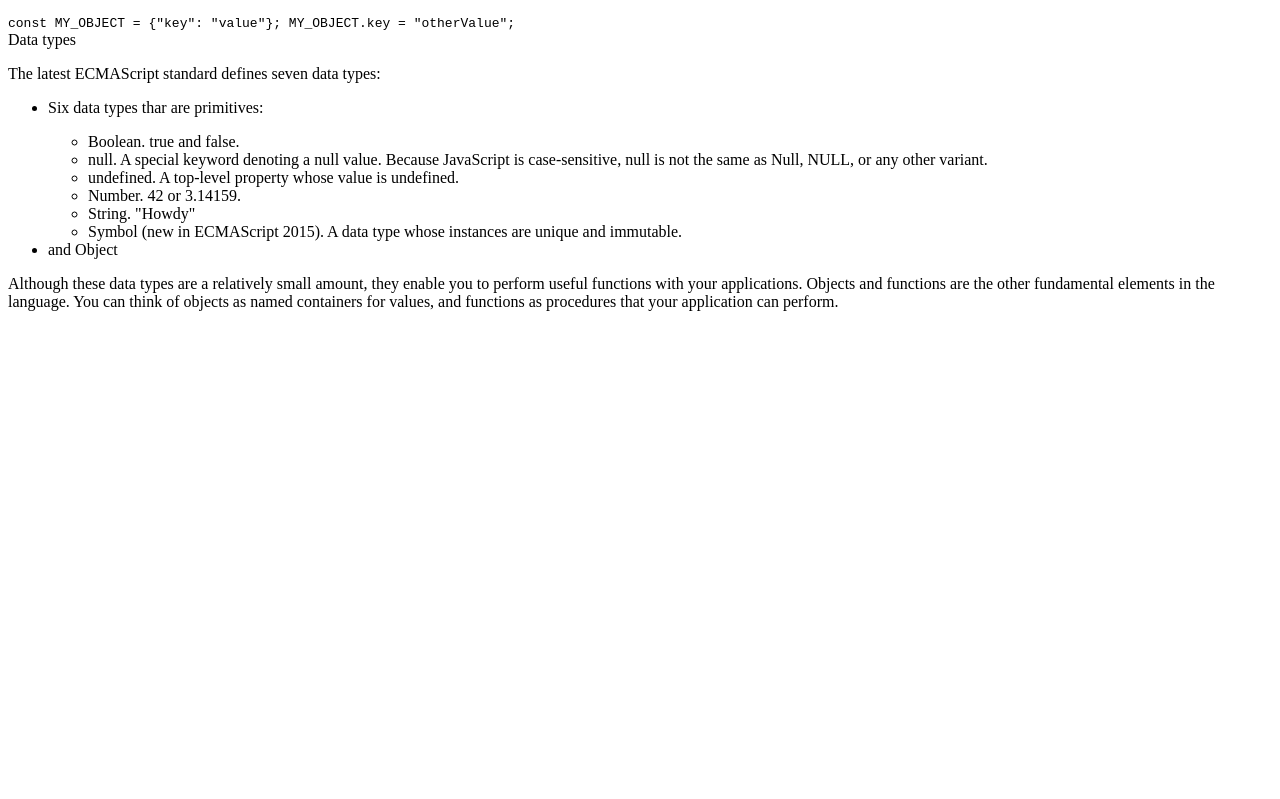
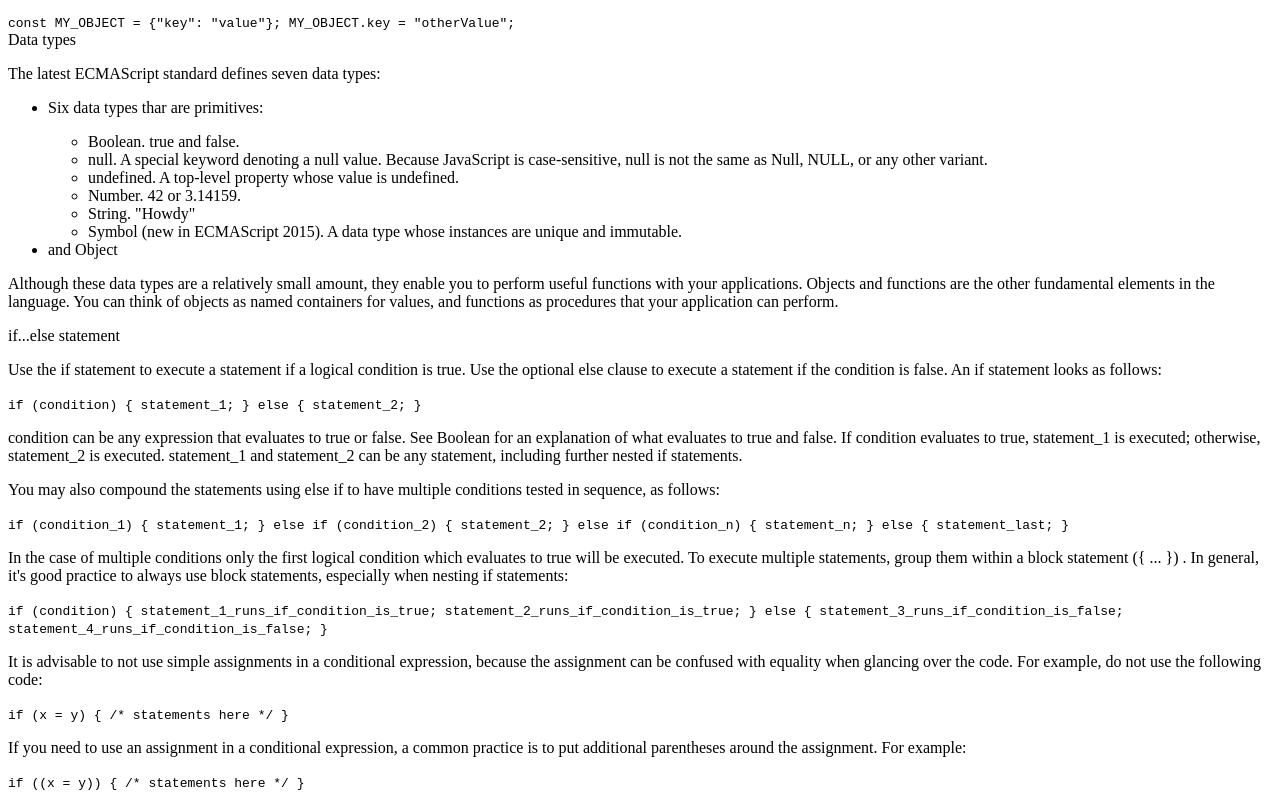
Before and after one commit to td-chris/FCC-documentation-page, a plain HTML site: page index.html in a window 1280 px wide. Shown: the part 1849-2648 px from the top of the page. Before the commit the page ends 2176 px from the top, so only its background shows below. Drawn offline with Linux system fonts and the light colour scheme.

Commit message:
Feat: create if...else statement section

```diff
--- a/index.html
+++ b/index.html
@@ -307,7 +307,66 @@
             </article>
         </section>
 
+        <section class="main-section" id="if...else_statement">
+            <header>if...else statement</header>
+            <article>
+                <p>
+                    Use the if statement to execute a statement if a logical condition is
+                    true. Use the optional else clause to execute a statement if the condition
+                    is false. An if statement looks as follows:
+                </p>
 
+                <code>if (condition) { statement_1; } else { statement_2; }</code>
+
+                <p>
+                    condition can be any expression that evaluates to true or false. See
+                    Boolean for an explanation of what evaluates to true and false. If
+                    condition evaluates to true, statement_1 is executed; otherwise,
+                    statement_2 is executed. statement_1 and statement_2 can be any statement,
+                    including further nested if statements.
+                </p>
+
+                <p>
+                    You may also compound the statements using else if to have multiple
+                    conditions tested in sequence, as follows:
+                </p>
+
+                <code>
+                    if (condition_1) { statement_1; } else if (condition_2) { statement_2;
+                    } else if (condition_n) { statement_n; } else { statement_last; }
+                </code>
+
+                <p>
+                    In the case of multiple conditions only the first logical condition which
+                    evaluates to true will be executed. To execute multiple statements, group
+                    them within a block statement ({ ... }) . In general, it's good practice
+                    to always use block statements, especially when nesting if statements:
+                </p>
+
+                <code>
+                    if (condition) { statement_1_runs_if_condition_is_true;
+                        statement_2_runs_if_condition_is_true; } else {
+                        statement_3_runs_if_condition_is_false;
+                        statement_4_runs_if_condition_is_false; }
+                </code>
+
+                <p>
+                    It is advisable to not use simple assignments in a conditional expression,
+                    because the assignment can be confused with equality when glancing over
+                    the code. For example, do not use the following code:
+                </p>
+
+                <code>if (x = y) { /* statements here */ }</code>
+
+                <p>
+                    If you need to use an
+                    assignment in a conditional expression, a common practice is to put
+                    additional parentheses around the assignment. For example:
+                </p>
+
+                <code>if ((x = y)) { /* statements here */ }</code>
+            </article>
+        </section>
     </main>
 
 </body>
```
